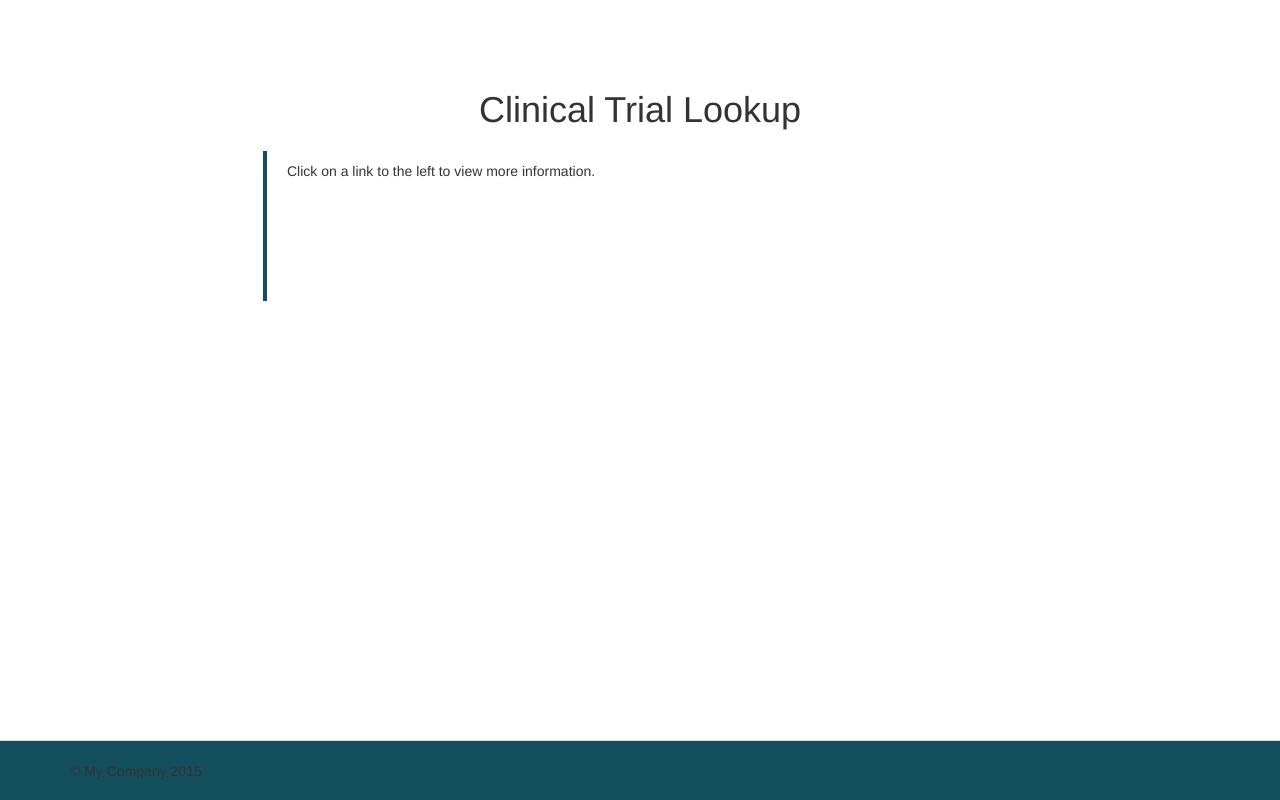
After one commit to cvalvano/ist440w_team, a Yii app: template views/site/trial_lookup.php in a window 1280 px wide. The commit adds this page. Run offline with PHP 8.4 and a stand-in for Yii, Linux system fonts and the light colour scheme; the template is opened without the code that fills it, so the values that code supplies are empty; some libraries are stand-ins or nearby versions.

Commit message:
Added trial lookup

```diff
--- a/views/site/drug_lookup.php
+++ b/views/site/drug_lookup.php
@@ -1,3 +1,9 @@
+<?php
+
+/* @var $this yii\web\View */
+
+$this->title = 'Pharmaceuticals Portal';
+?>
 <h1 class="center">Drug Lookup</h1>
 <div id="main" class="section group">
     <div id="search_box" class="col span_2_of_12 matchheight">
--- /dev/null
+++ b/views/site/trial_lookup.php
@@ -0,0 +1,60 @@
+<?php
+
+/* @var $this yii\web\View */
+
+$this->title = 'Pharmaceuticals Portal';
+$clinical_trials = $trials;
+?>
+
+<h1 class="center">Clinical Trial Lookup</h1>
+<div class="section group">
+    <div id="listbox" class="col span_2_of_12">
+        <?php foreach($clinical_trials as $trial):  ?>
+            <a href="javascript:setTrial(<?=$trial['clinical_trial_id']?>)"><?=$trial['clinical_trial_title']?></a><br>
+        <?php endforeach;?>
+    </div>
+    <div id="trialbox" class="col span_10_of_12">
+        <div id="0" class="hidden_section">
+            <p></p>
+            <p>
+                Click on a link to the left to view more information.
+            </p>
+        </div>
+        <?php foreach($clinical_trials as $trial):  ?>
+        <div id="<?=$trial['clinical_trial_id']?>" class="hidden_section" style="display: none">
+            <h3 class="orange"><?=$trial['clinical_trial_title']?></h3>
+            <p>
+                <?=$trial['clinical_trial_description']?>
+            </p>
+            <p>
+                To view more information about <?=$trial['clinical_trial_title']?>, please
+                <a target="_blank" href="<?=$trial['clinical_trial_link']?>">click&nbsp;here</a>.
+            </p>
+        </div>
+        <?php endforeach;?>
+    </div>
+</div>
+<style>
+    #trialbox
+    {
+        border-left: 4px solid #134f5c;
+        min-height: 150px;
+    }
+    #trialbox h3, #trialbox div
+    {
+        padding-left: 20px;
+    }
+</style>
+<script type="text/javascript">
+    function setTrial(id)
+    {
+        var sections = $('.hidden_section');
+        $.each(sections,function(){
+            if (id == $(this).attr('id')) {
+                $(this).show();
+            } else {
+                $(this).hide();
+            }
+        });
+    }
+</script>
```
Also changed, not shown: controllers/SiteController.php (+10 -0 lines), pharmaceuticals.sqlite.
